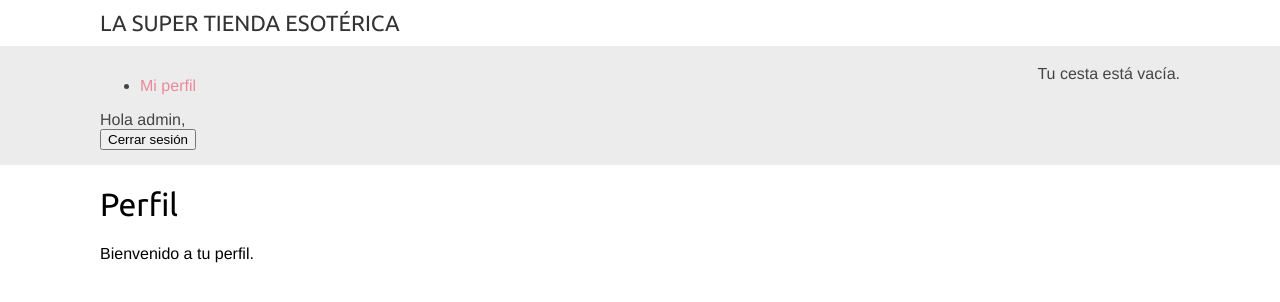
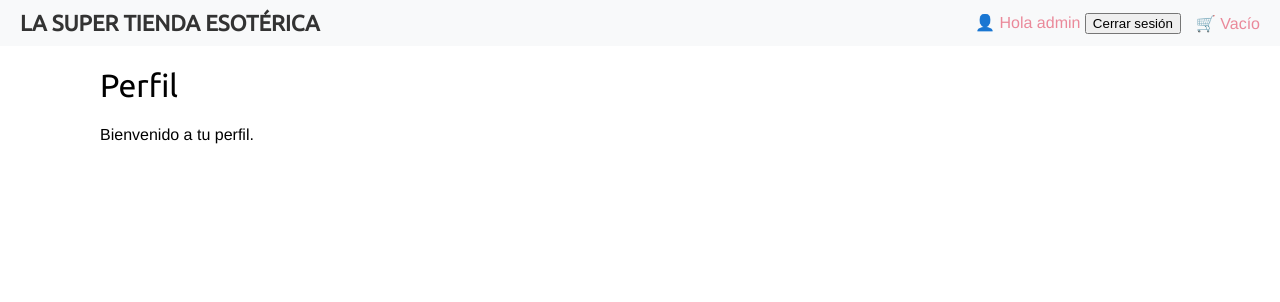
Before and after one commit to clameaitu/PGPIEquipo15, a Django app: page /account/dashboard/ in a window 1280 px wide. Shown: the top 302 px of the page. Run offline with Django 5.2, Linux system fonts and the light colour scheme; a user stored in the database is signed in; parts of the project's set-up code (start-up, migrations or seed data) failed here and were passed over.

Commit message:
feat(catalog): changes to css and html

```diff
--- a/myshop/shop/static/css/base.css
+++ b/myshop/shop/static/css/base.css
@@ -116,11 +116,11 @@ ul.errorlist {
 }
 
 
-#header {
+/* #header {
     padding:10px 100px;
     font-size:18px;
     overflow:auto;
-}
+} */
 
 #subheader {
     background:#ececec;
@@ -344,3 +344,43 @@ form div.field {
     color:#666;
     border-radius:4px;
 }
+
+#header {
+    display: flex;
+    justify-content: space-between;
+    align-items: center;
+    padding: 10px 20px;
+    background-color: #f8f9fa;
+}
+
+.logo {
+    font-size: 20px;
+    font-weight: bold;
+    text-decoration: none;
+}
+
+.categories {
+    flex: 1;
+    text-align: center;
+}
+
+.categories a {
+    margin: 0 15px;
+    text-decoration: none;
+    color: #333;
+}
+
+.header-icons {
+    display: flex;
+    align-items: center;
+    gap: 15px;
+}
+
+.user-icon,
+.cart-icon {
+    font-size: 16px;
+}
+
+.logout-form {
+    display: inline;
+}
--- a/myshop/shop/templates/shop/base.html
+++ b/myshop/shop/templates/shop/base.html
@@ -8,42 +8,45 @@
   </head>
   <body>
     <div id="header">
-      <a href="/" class="logo"> LA SUPER TIENDA ESOTÉRICA </a>
+      <!-- Logo -->
+      <a href="/" class="logo">LA SUPER TIENDA ESOTÉRICA</a>
+
+      <!-- Iconos a la derecha -->
+      <div class="header-icons">
+        <!-- Icono de usuario / login -->
+        <div class="user-icon">
+          {% if request.user.is_authenticated %}
+            <a href="{% url 'account:dashboard' %}">
+              👤 Hola {{ request.user.first_name|default:request.user.username }}
+            </a>
+            <form action="{% url 'account:logout' %}" method="post" class="logout-form">
+              {% csrf_token %}
+              <button type="submit">Cerrar sesión</button>
+            </form>
+          {% else %}
+            <a href="{% url 'account:login' %}">
+              👤 Iniciar sesión
+            </a>
+          {% endif %}
         </div>
-    <div id="subheader">
-      <div class="cart">
+
+        <!-- Icono del carro -->
+        <div class="cart-icon">
           {% with total_items=cart|length %}
             {% if total_items > 0 %}
-            Tu cesta:
               <a href="{% url 'cart:cart_detail' %}">
-              {{ total_items }} item{{ total_items|pluralize }},
-              ${{ cart.get_total_price }}
+                🛒 ({{ total_items }}) - ${{ cart.get_total_price }}
               </a>
             {% else %}
-            Tu cesta está vacía.
+              <a href="{% url 'cart:cart_detail' %}">
+                🛒 Vacío
+              </a>
             {% endif %}
           {% endwith %}
         </div>
-      {% if request.user.is_authenticated %}
-      <ul class="menu">
-        <li {% if section == "dashboard" %}class="selected"{% endif %}>
-          <a href="{% url 'account:dashboard' %}">Mi perfil</a>
-        </li>
+      </div>
+    </div>
 
-      </ul>
-      {% endif %}
-      <span class="user">
-        {% if request.user.is_authenticated %}
-          Hola {{ request.user.first_name|default:request.user.username }},
-          <form action="{% url 'account:logout' %}" method="post">
-            <button type="submit">Cerrar sesión</button>
-            {% csrf_token %}
-          </form>
-        {% else %}
-          <a href="{% url 'account:login' %}">Iniciar sesión</a>
-        {% endif %}
-      </span>
-    </div>
     <div id="content">
       {% block content %}
       {% endblock %}
```
Lines whose indentation alone changed are shown as unchanged.
